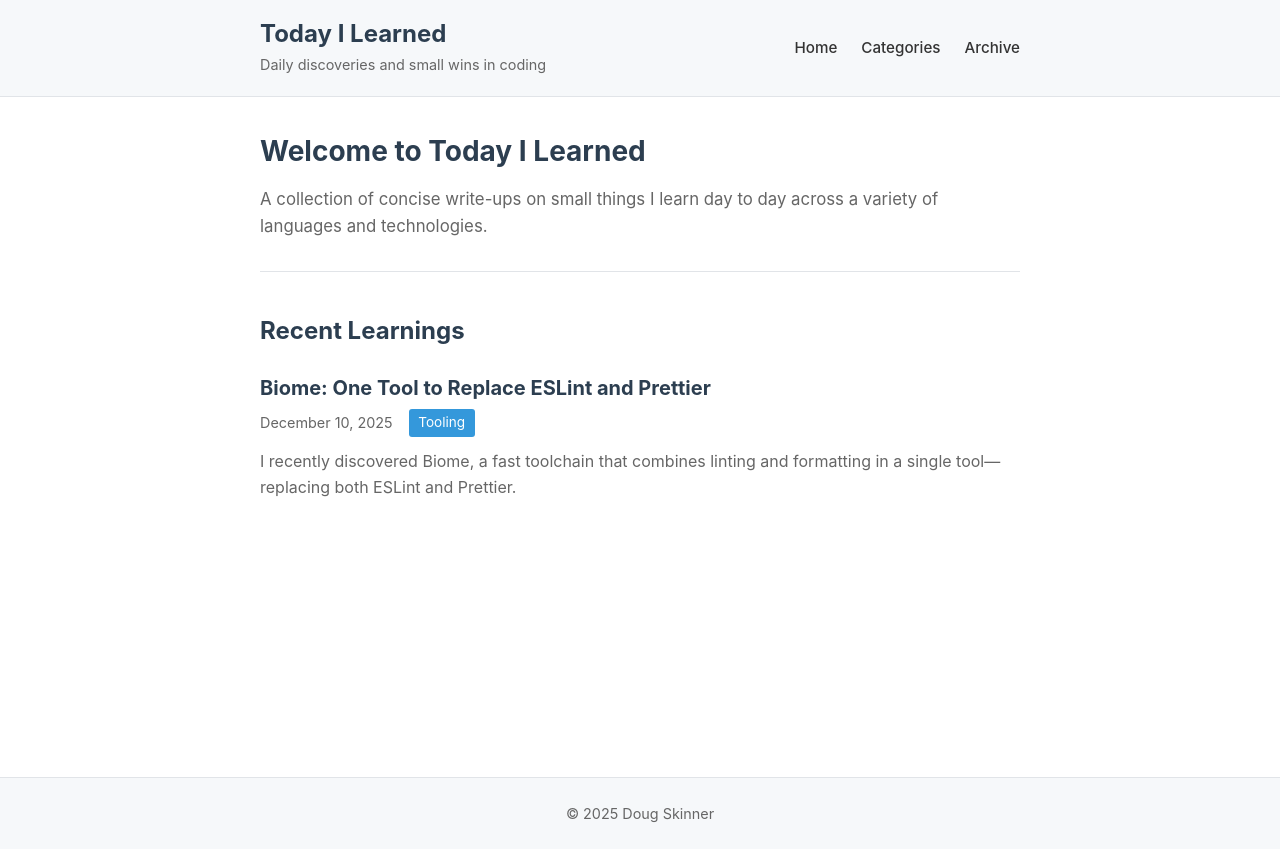
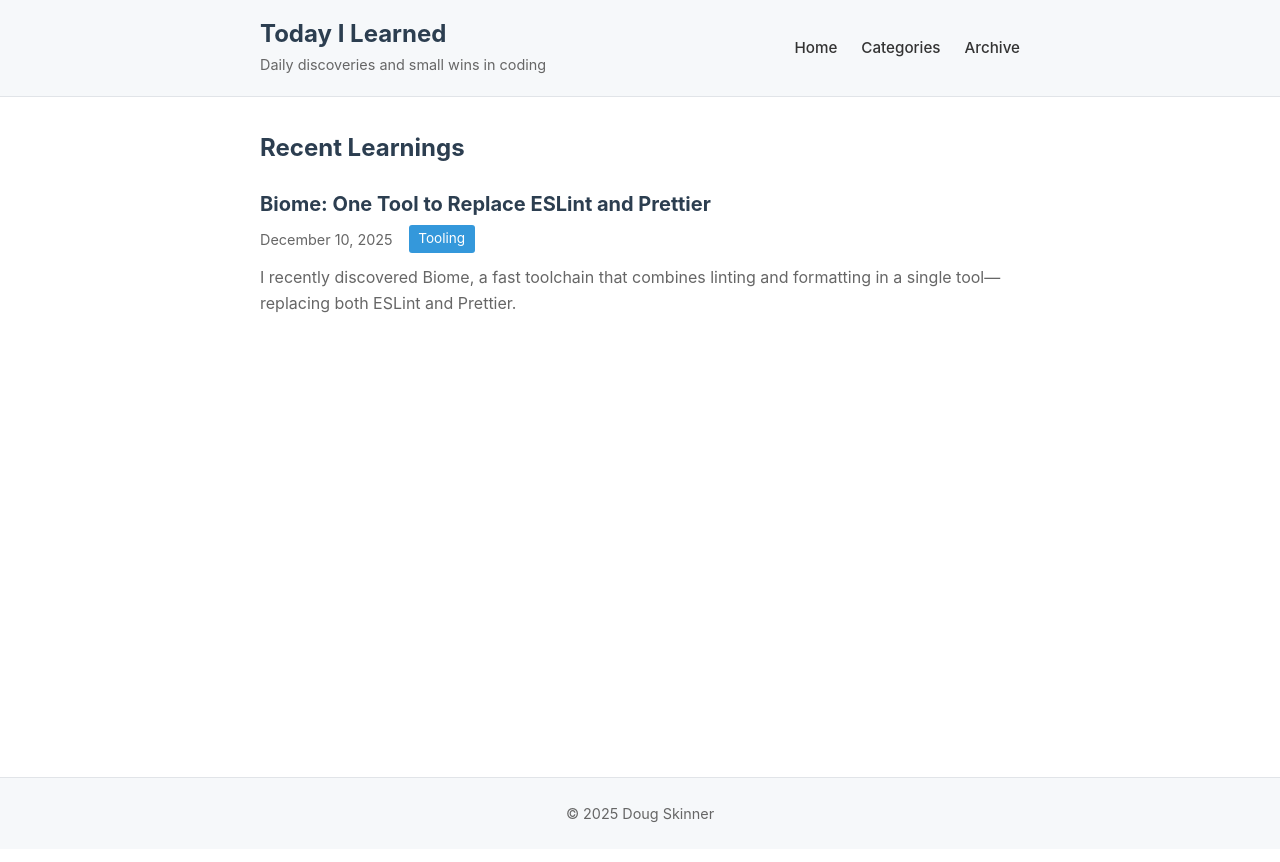
Before and after one commit to doug-skinner/today-i-learned, a Jekyll site: the page built from index.html, in a window 1280 px wide. Shown: the top 862 px of the page. Built offline with Jekyll 4.4.1, drawn with Linux system fonts in a browser that asks for light colours.

Commit message:
remove heading on homepage

```diff
--- a/index.html
+++ b/index.html
@@ -2,11 +2,6 @@
 layout: default
 title: Home
 ---
-
-<section class="intro">
-    <h2>Welcome to Today I Learned</h2>
-    <p>A collection of concise write-ups on small things I learn day to day across a variety of languages and technologies.</p>
-</section>
 
 <section class="recent-posts">
     <h2>Recent Learnings</h2>
```
